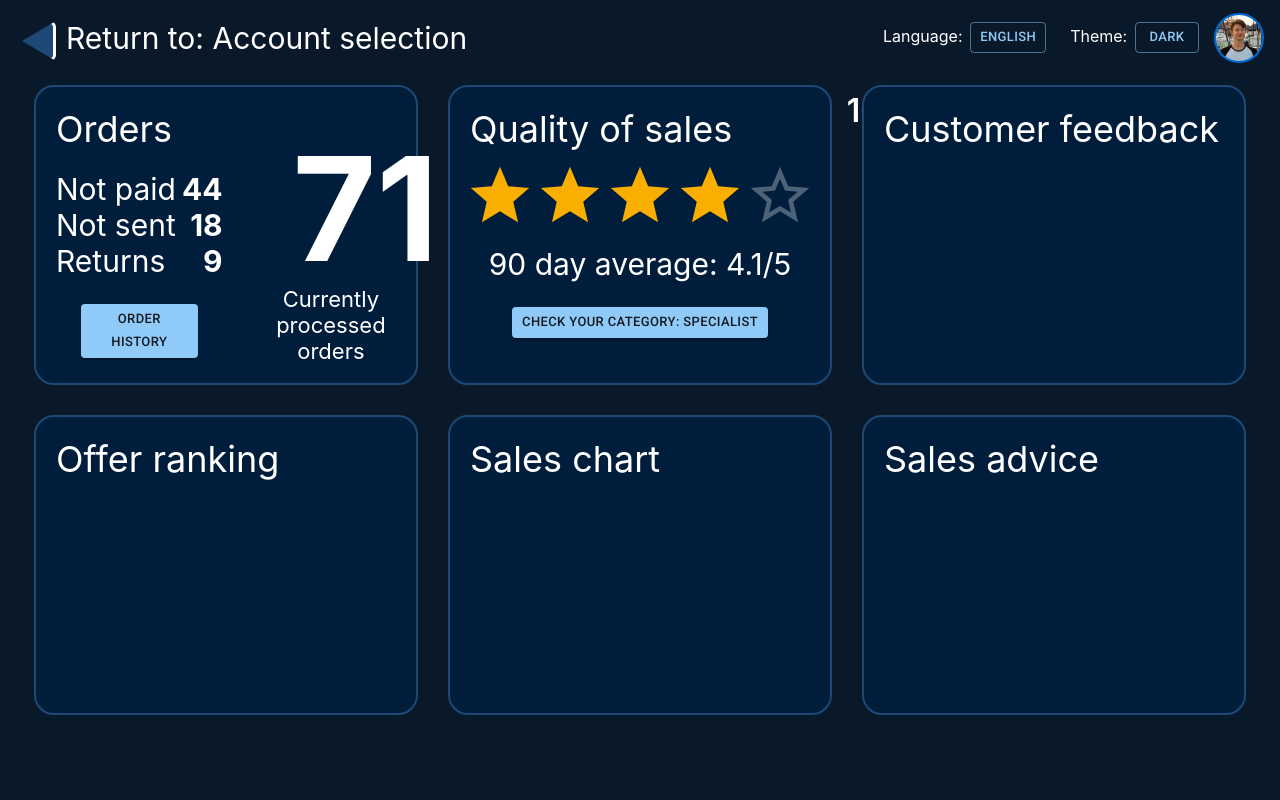
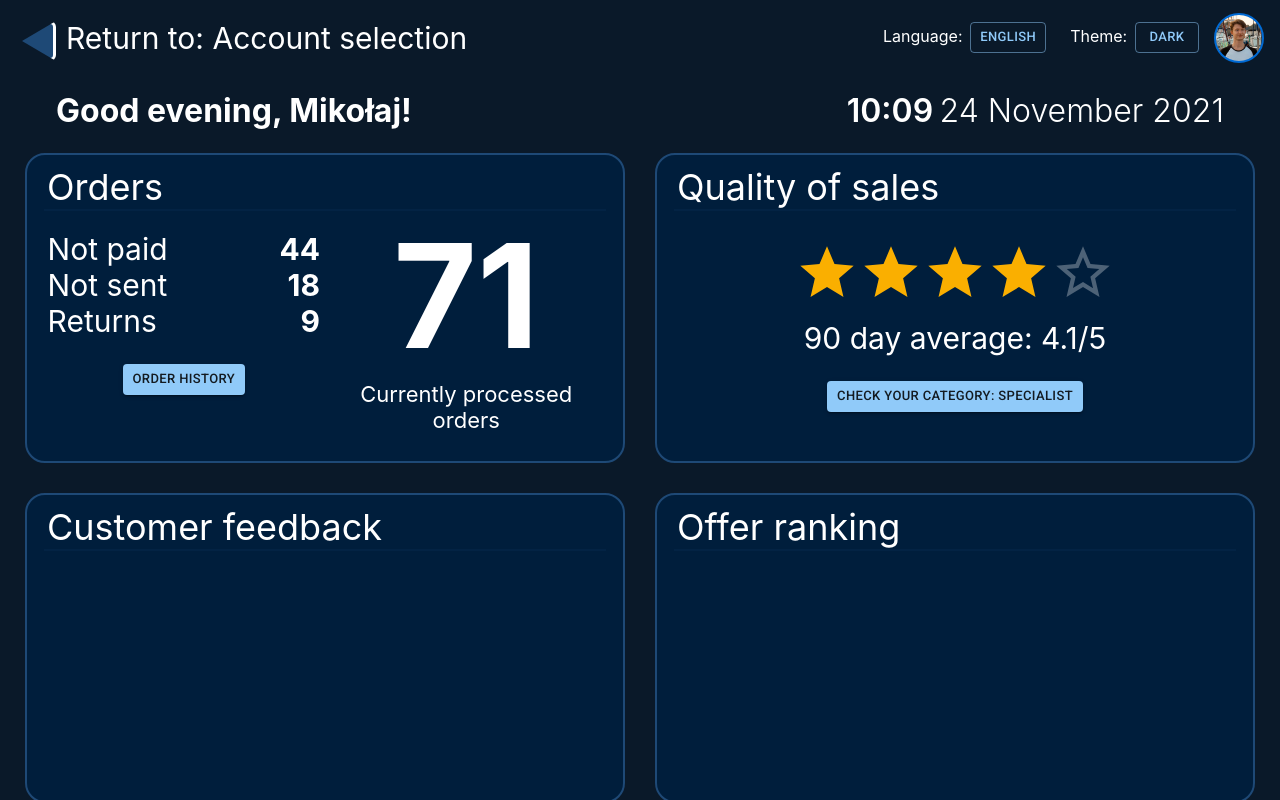
Before and after one commit to k-piekarczyk/pgui-dashboard, a React (Create React App) app: page / in a window 1280 px wide. Both pictures are taken after a click on the element 129 px from the left and 400 px from the top of the page. Shown: the top 800 px of the page. Built offline with nearby package versions, Linux system fonts and the light colour scheme.

Commit message:
improve dashboard

```diff
--- /dev/null
+++ b/src/_breakpoints.scss
@@ -0,0 +1,2 @@
+$middle_screen_breakpoint: 1750px;
+$small_screen_breakpoint: 573px;
--- a/src/_palette.scss
+++ b/src/_palette.scss
@@ -5,6 +5,7 @@
     color-tile-border: #7ebbf1,
     color-button: #7ebbf1,
     color-text: #0c1e31,
+    color-hline: #7ebbf120,
   ),
   dark: (
     color-background: #0a1929,
@@ -12,5 +13,6 @@
     color-tile-border: #1e4976,
     color-button: #0074ea,
     color-text: #ffffff,
+    color-hline: #1e497620,
   ),
 );
--- a/src/components/Tile.component.scss
+++ b/src/components/Tile.component.scss
@@ -8,14 +8,13 @@
     border-radius: 20px;
 
     & > .Tile__header {
-        position: relative;
-        top: 20px;
-        left: 20px;
+        margin: 10px 17px 0px 17px;
+        padding: 0 3px;
         font-size: 36px;
+        border-bottom: 2px solid;
+        @include theme-aware("border-bottom-color", "color-hline");
     }
-}
 
-.Tile {
     @include theme-aware("background", "color-tile-background");
     @include theme-aware("border-color", "color-tile-border");
 }
--- a/src/components/Tile.component.tsx
+++ b/src/components/Tile.component.tsx
@@ -3,8 +3,8 @@
 import "./Tile.component.scss";
 
 interface TileProps {
-  width: string;
-  height: string;
+  width?: string;
+  height?: string;
   header?: string;
 }
 
--- a/src/pages/Dashboard.page.scss
+++ b/src/pages/Dashboard.page.scss
@@ -1,29 +1,48 @@
+@import "../breakpoints";
+
 .Dashboard {
   display: flex;
-    width: 100vw;
+  width: 100%;
   flex-wrap: wrap;
+  justify-content: center;
 
+  @media screen and (min-width: $middle_screen_breakpoint) {
     position: absolute;
     top: 50vh;
     transform: translateY(-50%);
-    justify-content: center;
+  }
+
+  .Tile {
+    width: 600px;
+    min-height: 310px;
+  }
 
   & > * {
+    @media screen and (min-width: $middle_screen_breakpoint) {
       flex-basis: 30%;
+    }
     margin: 15px;
   }
 
   &__Orders {
     display: flex;
-        position: relative;
-        top: 20px;
+    flex-wrap: wrap;
 
-        padding-left: 20px;
-        padding-right: 20px;
-        padding-top: 20px;
+    padding: 20px;
+
+    justify-content: center;
+
+    &__Spacer {
+        @media screen and (min-width: $small_screen_breakpoint) {
+            flex-basis: 10px !important;
+          }
+        // width: 10px;
+    }
 
     & > * {
+      @media screen and (min-width: $small_screen_breakpoint) {
         flex-basis: 49%;
+      }
     }
 
     &__Stats {
@@ -43,19 +62,18 @@
     }
 
     &__Current {
+        display: flex;
+        flex-direction: column;
       &-number {
         font-weight: bold;
         font-size: 144px;
-                position: relative;
-                top: -50px;
-                left: 70px;
+        text-align: center;
+        line-height: 0.9;
+        margin-bottom: 20px;
       }
 
       &-text {
         font-size: 22px;
-                position: relative;
-                top: -60px;
-                left: 25px;
         text-align: center;
       }
     }
@@ -68,6 +86,14 @@
     margin-top: 30px;
     flex-direction: column;
 
+    &__Rating {
+      font-size: 4rem !important;
+
+      @media screen and (max-width: $small_screen_breakpoint) {
+        font-size: 3rem !important;
+      }
+    }
+
     &__Sub {
       font-size: 30px;
       text-align: center;
--- a/src/pages/Dashboard.page.tsx
+++ b/src/pages/Dashboard.page.tsx
@@ -15,7 +15,7 @@
       loggedIn={true}
     >
       <div className="Dashboard">
-        <Tile width="600px" height="300px" header={t("Orders")}>
+        <Tile header={t("Orders")}>
           <div className="Dashboard__Orders">
             <div>
               <div className="Dashboard__Orders__Stats">
@@ -36,6 +36,7 @@
                 </Button>
               </div>
             </div>
+            <div className="Dashboard__Orders__Spacer" />
             <div className="Dashboard__Orders__Current">
               <div className="Dashboard__Orders__Current-number">71</div>
               <div className="Dashboard__Orders__Current-text">{t("Currently processed orders")}</div>
@@ -43,14 +44,15 @@
           </div>
         </Tile>
 
-        <Tile width="600px" height="300px" header={t("Quality of sales")}>
+        <Tile header={t("Quality of sales")}>
           <div className="Dashboard__QoS">
             <Rating
+              className="Dashboard__QoS__Rating"
               name="read-only"
               value={4.1}
               size="large"
               readOnly
-              sx={{ fontSize: "70px", marginBottom: "15px" }}
+              sx={{ marginBottom: "15px" }}
             />
             <div className="Dashboard__QoS__Sub">
               {`${t("90 day average")}: 4.1/5`}
@@ -60,10 +62,10 @@
             </Button>
           </div>
         </Tile>
-        <Tile width="600px" height="300px" header={t("Customer feedback")}></Tile>
-        <Tile width="600px" height="300px" header={t("Offer ranking")}></Tile>
-        <Tile width="600px" height="300px" header={t("Sales chart")}></Tile>
-        <Tile width="600px" height="300px" header={t("Sales advice")}></Tile>
+        <Tile header={t("Customer feedback")}></Tile>
+        <Tile header={t("Offer ranking")}></Tile>
+        <Tile header={t("Sales chart")}></Tile>
+        <Tile header={t("Sales advice")}></Tile>
       </div>
     </PageContainer>
   );
```
Lines whose indentation alone changed are shown as unchanged.
